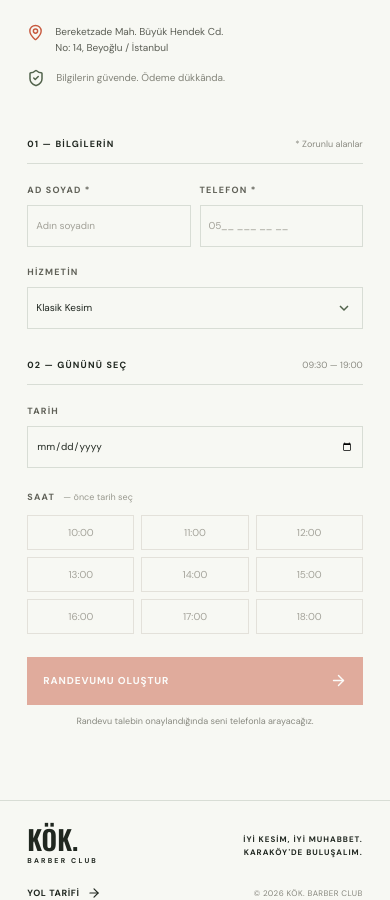
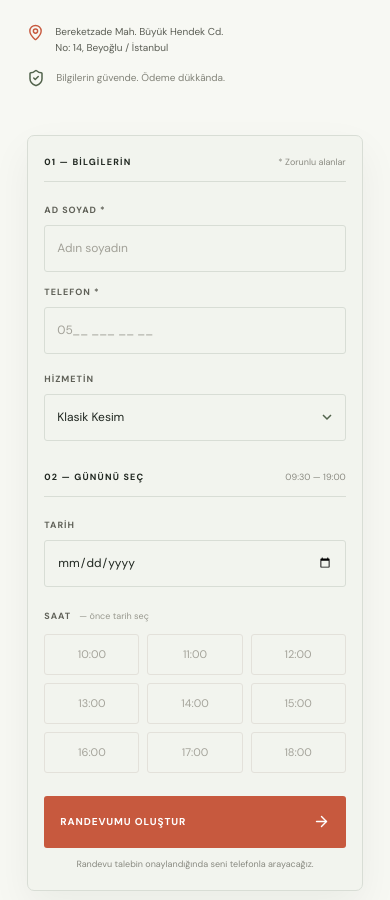
Before and after one commit to mehmeddemircan/barber_project, a Next.js app: page / in a window 390 px wide. Shown: the part 5320-6220 px from the top of the page. Built offline with nearby package versions, Linux system fonts and the light colour scheme.

Commit message:
feat: enhance booking form with validation and error handling

```diff
--- a/src/app/globals.css
+++ b/src/app/globals.css
@@ -355,3 +355,33 @@ button { color: inherit; }
   .review-arrive { animation: none; }
   .campaign-card:hover { transform: none; box-shadow: none; }
 }
+
+.booking-form { padding: 29px; border: 1px solid var(--line); border-radius: 7px; background: color-mix(in srgb, var(--olive) 3%, var(--paper)); box-shadow: 0 16px 40px rgba(24, 32, 24, .055); }
+.site-shell[data-theme="dark"] .booking-form { background: color-mix(in srgb, var(--paper) 92%, var(--olive)); box-shadow: 0 16px 40px rgba(0, 0, 0, .13); }
+.booking-form .form-heading { margin-bottom: 22px; }
+.booking-form .field-grid { gap: 14px; }
+.booking-form .field { min-width: 0; }
+.booking-form .field > span, .booking-form .time-fieldset legend { font-size: 9px; letter-spacing: 1px; }
+.booking-form .field input, .booking-form .field select { height: 48px; padding: 0 12px; border-radius: 3px; font-size: 12px; transition: border-color .18s, box-shadow .18s, background .18s; }
+.booking-form .field input:focus-visible, .booking-form .field select:focus-visible { border-color: var(--olive); box-shadow: 0 0 0 3px color-mix(in srgb, var(--olive) 19%, transparent); }
+.booking-form .field.has-error input { border-color: var(--red); box-shadow: 0 0 0 1px color-mix(in srgb, var(--red) 24%, transparent); }
+.booking-form .field-error { display: block; margin-top: -3px; color: var(--red); font-size: 10px; line-height: 1.45; }
+.booking-form .time-fieldset.has-error legend { color: var(--red); }
+.booking-form .time-fieldset.has-error .time-grid button { border-color: color-mix(in srgb, var(--red) 55%, var(--line)); }
+.booking-form .time-grid { gap: 8px; }
+.booking-form .time-grid button { min-height: 41px; border-radius: 3px; font-size: 11px; transition: color .18s, background .18s, border-color .18s, transform .18s; }
+.booking-form .time-grid button:focus-visible { outline: 2px solid var(--olive); outline-offset: 2px; }
+.booking-form .time-grid button:hover:not(:disabled) { transform: translateY(-1px); }
+.booking-form .submit-button { min-height: 52px; border-radius: 3px; }
+.booking-form .form-status { margin-top: 15px; padding: 11px 12px; border-left: 3px solid currentColor; border-radius: 2px; }
+.booking-form .form-status.success { background: color-mix(in srgb, #4d7849 11%, var(--paper)); color: #355a32; }
+.booking-form .form-status.error { background: color-mix(in srgb, var(--red) 10%, var(--paper)); color: #9c3e2d; }
+.site-shell[data-theme="dark"] .booking-form .form-status.success { color: #c1ddb8; }
+.site-shell[data-theme="dark"] .booking-form .form-status.error { color: #ffb7a5; }
+
+@media (max-width: 640px) {
+  .booking-form { padding: 20px 16px; }
+  .booking-form .field-grid { grid-template-columns: 1fr; gap: 14px; }
+  .booking-form .field input, .booking-form .field select { height: 47px; font-size: 12px; }
+  .booking-form .time-grid { grid-template-columns: repeat(3, minmax(0, 1fr)); }
+}
--- a/src/app/page.tsx
+++ b/src/app/page.tsx
@@ -12,6 +12,9 @@ const services = [
 const timeSlots = ["10:00", "11:00", "12:00", "13:00", "14:00", "15:00", "16:00", "17:00", "18:00"];
 type Language = "tr" | "en";
 type Theme = "light" | "dark";
+type BookingField = "name" | "phone" | "date" | "time";
+type FieldErrorCode = "nameRequired" | "nameTooShort" | "nameTooLong" | "phoneRequired" | "phoneInvalid" | "dateRequired" | "dateInvalid" | "datePast" | "timeRequired" | "timeInvalid" | "timePast" | "timeTaken";
+type FieldErrors = Partial<Record<BookingField, FieldErrorCode>>;
 
 const campaigns = [
   { icon: BadgePercent, label: { tr: "PAKET FİYATI", en: "BUNDLE PRICE" }, title: { tr: "İkili ritüel", en: "The two-part ritual" }, description: { tr: "Saç ve sakalı ayrı ayrı almak yerine tek randevuda tamamla.", en: "Book hair and beard together in one unhurried appointment." }, price: "₺950", oldPrice: "₺1.100", service: "Saç + Sakal" },
@@ -43,7 +46,7 @@ const content = {
     reviewKicker: "KOLTUKTAN SONRA", reviewTitle: ["SÖZÜ", "SİZDE."], reviewCopy: "Bu alandaki metinler taslak yorum örnekleridir; yayına almadan gerçek müşteri geri bildirimleriyle değiştirin.", reviewSample: "ÖRNEK YORUM", reviewPrevious: "Önceki yorumlar", reviewNext: "Sonraki yorumlar",
     serviceKicker: "KÖK'TEN UCA", serviceTitle: ["USTANIN", "ELİNDEN."], serviceAside: ["Ne lazımsa, özenle.", "Gerisi koltuğunda."], serviceNote: "* Fiyatlara KDV dahildir. Öğrenci indirimi için ustana danış.",
     bookingKicker: "KOLTUĞUN HAZIR", bookingTitle: ["TAKVİMİNDE", "YER AÇ."], bookingCopy: ["İyi bir saat kendiliğinden gelmez.", "Senin için ayıralım."], address: ["Bereketzade Mah. Büyük Hendek Cd.", "No: 14, Beyoğlu / İstanbul"], trust: "Bilgilerin güvende. Ödeme dükkânda.",
-    yourDetails: "01 — BİLGİLERİN", required: "* Zorunlu alanlar", fullName: "AD SOYAD *", namePlaceholder: "Adın soyadın", phone: "TELEFON *", phonePlaceholder: "05__ ___ __ __", yourService: "HİZMETİN", chooseDate: "02 — GÜNÜNÜ SEÇ", hours: "09:30 — 19:00", date: "TARİH", time: "SAAT", pickDate: "— önce tarih seç", submit: "RANDEVUMU OLUŞTUR", submitting: "RANDEVUN OLUŞTURULUYOR...", privacy: "Randevu talebin onaylandığında seni telefonla arayacağız.",
+    yourDetails: "01 — BİLGİLERİN", required: "* Zorunlu alanlar", fullName: "AD SOYAD *", namePlaceholder: "Adın soyadın", phone: "TELEFON *", phonePlaceholder: "05__ ___ __ __", yourService: "HİZMETİN", chooseDate: "02 — GÜNÜNÜ SEÇ", hours: "09:30 — 19:00", date: "TARİH", time: "SAAT", pickDate: "— önce tarih seç", submit: "RANDEVUMU OLUŞTUR", submitting: "RANDEVUN OLUŞTURULUYOR...", privacy: "Randevu talebin onaylandığında seni telefonla arayacağız.", validationSummary: "Lütfen işaretli alanları kontrol et.", nameRequired: "Ad soyad alanı zorunludur.", nameTooShort: "Ad soyad en az 2 karakter olmalı.", nameTooLong: "Ad soyad en fazla 80 karakter olabilir.", phoneRequired: "Telefon numarası zorunludur.", phoneInvalid: "7–20 karakterli, geçerli bir telefon numarası gir.", dateRequired: "Lütfen bir tarih seç.", dateInvalid: "Geçerli bir tarih seç.", datePast: "Geçmiş bir tarih seçilemez.", timeRequired: "Lütfen uygun bir saat seç.", timeInvalid: "Listeden geçerli bir saat seç.", timePast: "Geçmiş bir saat seçilemez.", timeTaken: "Bu saat doldu; lütfen başka bir saat seç.",
     success: "Randevunuz alındı. Sizi bekliyoruz!", invalid: "Lütfen bilgileri kontrol edip tekrar deneyin.", conflict: "Bu saat az önce doldu. Lütfen başka bir saat seçin.", unavailable: "Şu an randevu oluşturulamıyor. Lütfen daha sonra tekrar deneyin.", network: "Bağlantı kurulamadı. Lütfen tekrar deneyin.", genericError: "Bir hata oluştu.",
     footerLine: ["İYİ KESİM, İYİ MUHABBET.", "KARAKÖY'DE BULUŞALIM."], directions: "YOL TARİFİ", themeLight: "Açık temaya geç", themeDark: "Koyu temaya geç", languageLabel: "Dili seç",
   },
@@ -57,7 +60,7 @@ const content = {
     reviewKicker: "AFTER THE CHAIR", reviewTitle: ["OVER TO", "YOU."], reviewCopy: "These are sample review drafts; replace them with genuine customer feedback before publishing.", reviewSample: "SAMPLE REVIEW", reviewPrevious: "Previous reviews", reviewNext: "Next reviews",
     serviceKicker: "FROM ROOT TO TIP", serviceTitle: ["IN GOOD", "HANDS."], serviceAside: ["Whatever you need, done with care.", "The rest is in the chair."], serviceNote: "* Prices include VAT. Ask your barber about student pricing.",
     bookingKicker: "YOUR CHAIR IS READY", bookingTitle: ["MAKE ROOM", "IN YOUR DAY."], bookingCopy: ["A good hour doesn't just happen.", "Let's save one for you."], address: ["Bereketzade Mah. Büyük Hendek Cd.", "No: 14, Beyoğlu / Istanbul"], trust: "Your details stay private. Pay in-store.",
-    yourDetails: "01 — YOUR DETAILS", required: "* Required fields", fullName: "FULL NAME *", namePlaceholder: "Your full name", phone: "PHONE *", phonePlaceholder: "+90 ___ ___ __ __", yourService: "YOUR SERVICE", chooseDate: "02 — PICK A DAY", hours: "09:30 — 19:00", date: "DATE", time: "TIME", pickDate: "— choose a date first", submit: "BOOK MY APPOINTMENT", submitting: "BOOKING YOUR CHAIR...", privacy: "We'll call to confirm your appointment request.",
+    yourDetails: "01 — YOUR DETAILS", required: "* Required fields", fullName: "FULL NAME *", namePlaceholder: "Your full name", phone: "PHONE *", phonePlaceholder: "+90 ___ ___ __ __", yourService: "YOUR SERVICE", chooseDate: "02 — PICK A DAY", hours: "09:30 — 19:00", date: "DATE", time: "TIME", pickDate: "— choose a date first", submit: "BOOK MY APPOINTMENT", submitting: "BOOKING YOUR CHAIR...", privacy: "We'll call to confirm your appointment request.", validationSummary: "Please check the highlighted fields.", nameRequired: "Please enter your full name.", nameTooShort: "Your name must be at least 2 characters.", nameTooLong: "Your name must be 80 characters or fewer.", phoneRequired: "Please enter your phone number.", phoneInvalid: "Enter a valid phone number using 7–20 characters.", dateRequired: "Please choose a date.", dateInvalid: "Choose a valid date.", datePast: "Past dates are not available.", timeRequired: "Please choose an available time.", timeInvalid: "Choose a time from the list.", timePast: "Past times are not available.", timeTaken: "That time just filled up. Please choose another.",
     success: "Your appointment is booked. See you soon!", invalid: "Please check your details and try again.", conflict: "That time just filled up. Please choose another.", unavailable: "We can't book right now. Please try again later.", network: "Connection failed. Please try again.", genericError: "Something went wrong.",
     footerLine: ["GOOD CUTS. GOOD CONVERSATION.", "SEE YOU IN KARAKÖY."], directions: "GET DIRECTIONS", themeLight: "Switch to light theme", themeDark: "Switch to dark theme", languageLabel: "Choose language",
   },
@@ -87,12 +90,28 @@ export default function Home() {
   const [time, setTime] = useState("");
   const [status, setStatus] = useState("");
   const [statusIsSuccess, setStatusIsSuccess] = useState(false);
+  const [fieldErrors, setFieldErrors] = useState<FieldErrors>({});
   const [isSubmitting, setIsSubmitting] = useState(false);
   const [isMenuOpen, setIsMenuOpen] = useState(false);
   const [currentTime, setCurrentTime] = useState(0);
   const [theme, setTheme] = useState<Theme>("light");
   const [reviewIndex, setReviewIndex] = useState(0);
   const t = content[language];
+  const minDate = istanbulDateValue(new Date());
+  const fieldErrorText: Record<FieldErrorCode, string> = {
+    nameRequired: t.nameRequired,
+    nameTooShort: t.nameTooShort,
+    nameTooLong: t.nameTooLong,
+    phoneRequired: t.phoneRequired,
+    phoneInvalid: t.phoneInvalid,
+    dateRequired: t.dateRequired,
+    dateInvalid: t.dateInvalid,
+    datePast: t.datePast,
+    timeRequired: t.timeRequired,
+    timeInvalid: t.timeInvalid,
+    timePast: t.timePast,
+    timeTaken: t.timeTaken,
+  };
 
   useEffect(() => {
     const initialUpdate = window.setTimeout(() => setCurrentTime(Date.now()), 0);
@@ -139,12 +158,82 @@ export default function Home() {
     window.localStorage.setItem("kok-theme", theme);
   }, [language, theme]);
 
+  function getFieldError(field: BookingField, value: string, selectedDate = date): FieldErrorCode | undefined {
+    if (field === "name") {
+      const name = value.trim();
+      if (!name) return "nameRequired";
+      if (name.length < 2) return "nameTooShort";
+      if (name.length > 80) return "nameTooLong";
+    }
+
+    if (field === "phone") {
+      const phone = value.trim();
+      if (!phone) return "phoneRequired";
+      if (!/^[+\d\s()\-]{7,20}$/.test(phone)) return "phoneInvalid";
+    }
+
+    if (field === "date") {
+      if (!value) return "dateRequired";
+      const parsedDate = new Date(`${value}T00:00:00.000Z`);
+      if (!/^\d{4}-\d{2}-\d{2}$/.test(value) || Number.isNaN(parsedDate.getTime()) || parsedDate.toISOString().slice(0, 10) !== value) return "dateInvalid";
+      if (value < minDate) return "datePast";
+    }
+
+    if (field === "time") {
+      if (!value) return "timeRequired";
+      if (!timeSlots.includes(value)) return "timeInvalid";
+      if (!selectedDate) return "dateRequired";
+      if (selectedDate === minDate && new Date(`${selectedDate}T${value}:00+03:00`).getTime() <= Date.now()) return "timePast";
+    }
+
+    return undefined;
+  }
+
+  function updateFieldError(field: BookingField, value: string, selectedDate = date) {
+    const error = getFieldError(field, value, selectedDate);
+    setFieldErrors((current) => {
+      if (!current[field]) return current;
+      const next = { ...current };
+      if (error) next[field] = error;
+      else delete next[field];
+      return next;
+    });
+    if (status) {
+      setStatus("");
+      setStatusIsSuccess(false);
+    }
+  }
+
+  function validateField(field: BookingField, value: string, selectedDate = date) {
+    const error = getFieldError(field, value, selectedDate);
+    setFieldErrors((current) => ({ ...current, [field]: error }));
+  }
+
   async function submitAppointment(event: React.FormEvent<HTMLFormElement>) {
     event.preventDefault();
+    const form = event.currentTarget;
+    const formData = new FormData(form);
+    const name = String(formData.get("name") || "");
+    const phone = String(formData.get("phone") || "");
+    const errors: FieldErrors = {
+      name: getFieldError("name", name),
+      phone: getFieldError("phone", phone),
+      date: getFieldError("date", date),
+      time: getFieldError("time", time),
+    };
+    setFieldErrors(errors);
+
+    const firstInvalid = (Object.keys(errors) as BookingField[]).find((field) => errors[field]);
+    if (firstInvalid) {
+      setStatus(t.validationSummary);
+      setStatusIsSuccess(false);
+      if (firstInvalid === "time") form.querySelector<HTMLButtonElement>(".time-grid button:not(:disabled)")?.focus();
+      else form.querySelector<HTMLInputElement>(`[name="${firstInvalid}"]`)?.focus();
+      return;
+    }
+
     setStatus("");
     setIsSubmitting(true);
-    const form = event.currentTarget;
-    const formData = new FormData(form);
 
     try {
       const response = await fetch("/api/appointments", {
@@ -158,22 +247,22 @@ export default function Home() {
           time,
         }),
       });
-        setStatusIsSuccess(response.ok);
-        setStatus(response.ok ? t.success : response.status === 409 ? t.conflict : response.status === 400 ? t.invalid : t.unavailable);
+      setStatusIsSuccess(response.ok);
+      setStatus(response.ok ? t.success : response.status === 409 ? t.timeTaken : response.status === 400 ? t.invalid : t.unavailable);
+      if (response.status === 409) setFieldErrors((current) => ({ ...current, time: "timeTaken" }));
       if (response.ok) {
         form.reset();
         setDate("");
         setTime("");
+        setFieldErrors({});
       }
     } catch {
-        setStatusIsSuccess(false);
-        setStatus(t.network);
+      setStatusIsSuccess(false);
+      setStatus(t.network);
     } finally {
       setIsSubmitting(false);
     }
   }
-
-  const minDate = istanbulDateValue(new Date());
 
   return (
     <main className="site-shell" data-theme={theme}>
@@ -335,26 +424,39 @@ export default function Home() {
           <div className="booking-address"><MapPin size={17} /><span>{t.address[0]}<br />{t.address[1]}</span></div>
           <div className="booking-trust"><ShieldCheck size={18} /><span>{t.trust}</span></div>
         </div>
-        <form className="booking-form" data-reveal="right" onSubmit={submitAppointment}>
+        <form className="booking-form" data-reveal="right" noValidate onSubmit={submitAppointment}>
           <div className="form-heading"><span>{t.yourDetails}</span><span>{t.required}</span></div>
           <div className="field-grid">
-            <label className="field"><span>{t.fullName}</span><input name="name" type="text" placeholder={t.namePlaceholder} minLength={2} maxLength={80} autoComplete="name" required /></label>
-            <label className="field"><span>{t.phone}</span><input name="phone" type="tel" placeholder={t.phonePlaceholder} autoComplete="tel" required /></label>
+            <label className={`field ${fieldErrors.name ? "has-error" : ""}`} htmlFor="booking-name">
+              <span>{t.fullName}</span>
+              <input id="booking-name" name="name" type="text" placeholder={t.namePlaceholder} minLength={2} maxLength={80} autoComplete="name" aria-invalid={Boolean(fieldErrors.name)} aria-describedby={fieldErrors.name ? "booking-name-error" : undefined} required onBlur={(event) => validateField("name", event.currentTarget.value)} onChange={(event) => updateFieldError("name", event.currentTarget.value)} />
+              {fieldErrors.name && <small className="field-error" id="booking-name-error">{fieldErrorText[fieldErrors.name]}</small>}
+            </label>
+            <label className={`field ${fieldErrors.phone ? "has-error" : ""}`} htmlFor="booking-phone">
+              <span>{t.phone}</span>
+              <input id="booking-phone" name="phone" type="tel" inputMode="tel" placeholder={t.phonePlaceholder} autoComplete="tel" minLength={7} maxLength={20} pattern="[+0-9 ()-]{7,20}" aria-invalid={Boolean(fieldErrors.phone)} aria-describedby={fieldErrors.phone ? "booking-phone-error" : undefined} required onBlur={(event) => validateField("phone", event.currentTarget.value)} onChange={(event) => updateFieldError("phone", event.currentTarget.value)} />
+              {fieldErrors.phone && <small className="field-error" id="booking-phone-error">{fieldErrorText[fieldErrors.phone]}</small>}
+            </label>
           </div>
           <label className="field service-select"><span>{t.yourService}</span><select value={service} onChange={(event) => setService(event.target.value)}>{services.map((item) => <option key={item.key} value={item.key}>{item.name[language]}</option>)}</select></label>
           <div className="form-heading date-heading"><span>{t.chooseDate}</span><span>{t.hours}</span></div>
-          <label className="field date-field"><span>{t.date}</span><input type="date" min={minDate} value={date} onChange={(event) => { setDate(event.target.value); setTime(""); }} required /></label>
-          <fieldset className="time-fieldset" disabled={!date}>
+          <label className={`field date-field ${fieldErrors.date ? "has-error" : ""}`} htmlFor="booking-date">
+            <span>{t.date}</span>
+            <input id="booking-date" type="date" min={minDate} value={date} aria-invalid={Boolean(fieldErrors.date)} aria-describedby={fieldErrors.date ? "booking-date-error" : undefined} required onBlur={(event) => validateField("date", event.currentTarget.value)} onChange={(event) => { const nextDate = event.currentTarget.value; setDate(nextDate); setTime(""); updateFieldError("date", nextDate, nextDate); setFieldErrors((current) => ({ ...current, time: undefined })); }} />
+            {fieldErrors.date && <small className="field-error" id="booking-date-error">{fieldErrorText[fieldErrors.date]}</small>}
+          </label>
+          <fieldset className={`time-fieldset ${fieldErrors.time ? "has-error" : ""}`} disabled={!date} aria-invalid={Boolean(fieldErrors.time)} aria-describedby={fieldErrors.time ? "booking-time-error" : undefined}>
             <legend>{t.time} {!date && <span>{t.pickDate}</span>}</legend>
             <div className="time-grid">
               {timeSlots.map((slot) => {
                 const isPast = date === minDate && currentTime > 0 && new Date(`${date}T${slot}:00+03:00`).getTime() <= currentTime;
-                return <button className={time === slot ? "is-active" : ""} key={slot} type="button" onClick={() => setTime(slot)} aria-pressed={time === slot} disabled={isPast}>{slot}</button>;
+                return <button className={time === slot ? "is-active" : ""} key={slot} type="button" onClick={() => { setTime(slot); updateFieldError("time", slot, date); }} aria-pressed={time === slot} disabled={isPast}>{slot}</button>;
               })}
             </div>
+            {fieldErrors.time && <small className="field-error" id="booking-time-error">{fieldErrorText[fieldErrors.time]}</small>}
           </fieldset>
-          <button className="submit-button" type="submit" disabled={isSubmitting || !date || !time}>{isSubmitting ? t.submitting : t.submit}<ArrowRight size={17} /></button>
-          {status && <p className={`form-status ${statusIsSuccess ? "success" : "error"}`} role="status">{statusIsSuccess && <Check size={16} />}{status}</p>}
+          <button className="submit-button" type="submit" disabled={isSubmitting}>{isSubmitting ? t.submitting : t.submit}<ArrowRight size={17} /></button>
+          {status && <p className={`form-status ${statusIsSuccess ? "success" : "error"}`} role={statusIsSuccess ? "status" : "alert"}>{statusIsSuccess && <Check size={16} />}{status}</p>}
           <p className="form-privacy">{t.privacy}</p>
         </form>
       </section>
```
